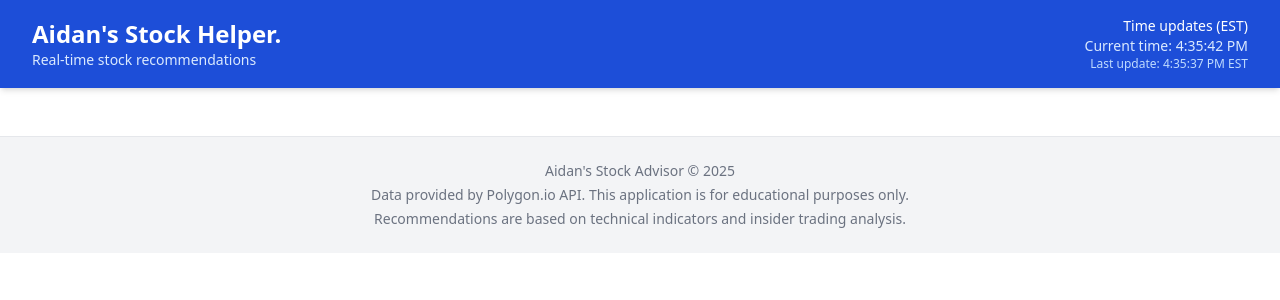
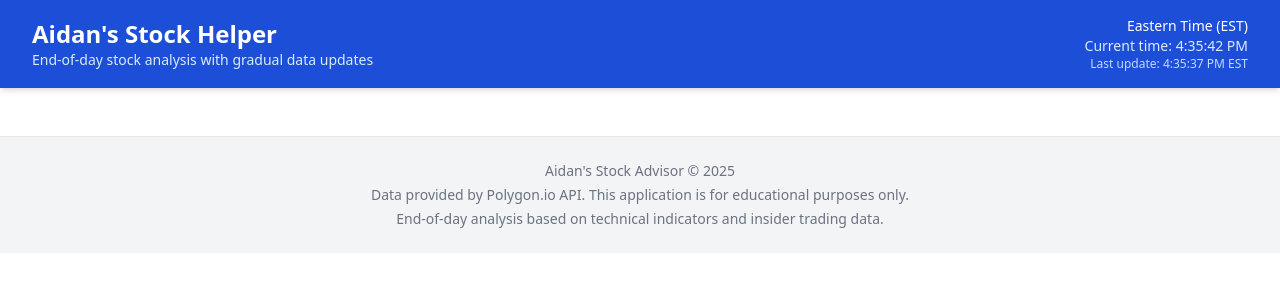
Before and after one commit to aidanboop/Stock-Advisor, a Next.js app: page / in a window 1280 px wide. Shown: the top 300 px of the page. Built offline with nearby package versions, Linux system fonts and the light colour scheme; no server answers.

Commit message:
Update layout.tsx

```diff
--- a/src/app/layout.tsx
+++ b/src/app/layout.tsx
@@ -1,3 +1,6 @@
+// src/app/layout.tsx
+// Adding "end of day" language to inform users about data timing
+
 'use client';
 
 import { useState, useEffect } from 'react';
@@ -84,12 +87,12 @@ export default function RootLayout({ children }: Readonly<{
             <div className="flex justify-between items-center">
               <div>
                 <h1 className="text-2xl font-bold">
-                  <a href="/" className="hover:text-blue-100">Aidan's Stock Helper.</a>
+                  <a href="/" className="hover:text-blue-100">Aidan's Stock Helper</a>
                 </h1>
-                <p className="text-blue-100 text-sm">Real-time stock recommendations</p>
+                <p className="text-blue-100 text-sm">End-of-day stock analysis with gradual data updates</p>
               </div>
               <div className="text-right text-sm">
-                <div>Time updates (EST)</div>
+                <div>Eastern Time (EST)</div>
                 <div className="text-blue-100 font-medium">
                   Current time: {currentEstTime}
                 </div>
@@ -120,7 +123,7 @@ export default function RootLayout({ children }: Readonly<{
                 Data provided by Polygon.io API. This application is for educational purposes only.
               </p>
               <p className="mt-1">
-                Recommendations are based on technical indicators and insider trading analysis.
+                End-of-day analysis based on technical indicators and insider trading data.
               </p>
             </div>
           </div>
```
